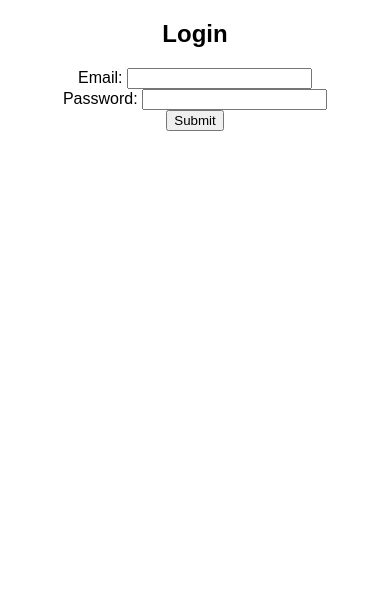
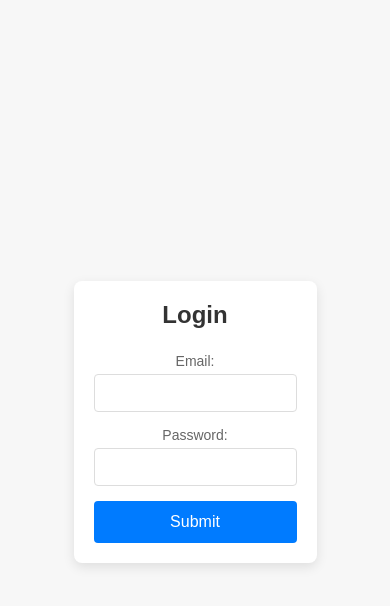
Before and after one commit to Warren-xh/Booking, a React (Create React App) app: page /logon in a window 390 px wide. Shown: the top 606 px of the page. Built offline with nearby package versions, Linux system fonts and the light colour scheme.

Commit message:
简单的css页面样式

```diff
--- /dev/null
+++ b/src/pages/Logon/Logon.css
@@ -0,0 +1,145 @@
+/* Reset some basic styles */
+* {
+  margin: 0;
+  padding: 0;
+  box-sizing: border-box;
+}
+
+/* Body styling */
+body {
+  font-family: "Arial", sans-serif;
+  background-color: #f7f7f7;
+  display: flex;
+  justify-content: center;
+  align-items: center;
+  height: 100vh;
+  margin: 0;
+}
+
+/* Main container for the login form */
+.login-container {
+  background-color: #fff;
+  border-radius: 8px;
+  padding: 40px;
+  box-shadow: 0 4px 12px rgba(0, 0, 0, 0.1);
+  width: 100%;
+  max-width: 380px;
+  text-align: center;
+  display: flex;
+  flex-direction: column;
+  align-items: center;
+  justify-content: center;
+}
+
+/* Header */
+h2 {
+  font-size: 28px;
+  color: #333;
+  margin-bottom: 24px;
+}
+
+/* Form fields styling */
+.login-form {
+  display: flex;
+  flex-direction: column;
+  gap: 15px;
+  width: 100%;
+}
+
+/* Form group styling */
+.form-group {
+  display: flex;
+  flex-direction: column;
+  align-items: flex-start;
+  width: 100%;
+}
+
+/* Label styling */
+label {
+  font-size: 14px;
+  color: #666;
+  margin-bottom: 5px;
+  width: 100%;
+}
+
+/* Input field styles */
+input[type="email"],
+input[type="password"] {
+  width: 100%;
+  padding: 12px;
+  border: 1px solid #ddd;
+  border-radius: 4px;
+  font-size: 16px;
+  color: #333;
+  transition: border-color 0.3s ease-in-out;
+}
+
+input[type="email"]:focus,
+input[type="password"]:focus {
+  border-color: #007bff;
+  outline: none;
+}
+
+/* Submit button styles */
+button {
+  width: 100%;
+  padding: 14px;
+  background-color: #007bff;
+  color: #fff;
+  border: none;
+  border-radius: 4px;
+  font-size: 16px;
+  cursor: pointer;
+  transition: background-color 0.3s;
+}
+
+button:hover {
+  background-color: #0056b3;
+}
+
+/* Error message styling */
+.error-message {
+  color: #f44336; /* Red color for error messages */
+  font-size: 14px;
+  margin-top: 10px;
+  text-align: left;
+}
+
+/* Success message styling */
+.success-message {
+  color: green;
+  font-size: 14px;
+  margin-top: 10px;
+  text-align: left;
+}
+
+/* Link to signup page */
+p a {
+  color: #007bff;
+  text-decoration: none;
+}
+
+p a:hover {
+  text-decoration: underline;
+}
+
+/* Mobile responsiveness */
+@media (max-width: 600px) {
+  .login-container {
+    padding: 20px;
+  }
+
+  h2 {
+    font-size: 24px;
+  }
+
+  button {
+    padding: 12px;
+  }
+
+  input[type="email"],
+  input[type="password"] {
+    padding: 10px;
+    font-size: 14px;
+  }
+}
--- a/src/pages/Logon/Logon.js
+++ b/src/pages/Logon/Logon.js
@@ -2,6 +2,7 @@ import React, { useState } from "react";
 import { auth } from "../../firebase.js";
 import { useHistory } from "react-router-dom";
 import { signInWithEmailAndPassword } from "firebase/auth";
+import "./Logon.css"; // 引入 Logon.css
 
 function Logon() {
   const [email, setEmail] = useState("");
@@ -16,6 +17,8 @@ function Logon() {
       await signInWithEmailAndPassword(auth, email, password);
       // 登录成功后的处理逻辑，例如跳转到主页
       setSuccessMessage("Success! Welcome");
+      // 可选：跳转到主页
+      // history.push('/home');
     } catch (err) {
       setError(err.message);
       console.error("Fail login:", err.message);
@@ -23,10 +26,10 @@ function Logon() {
   };
 
   return (
-    <div>
+    <div className="login-container">
       <h2>Login</h2>
-      <form onSubmit={handleLogin}>
-        <div>
+      <form onSubmit={handleLogin} className="login-form">
+        <div className="form-group">
           <label>Email: </label>
           <input
             type="email"
@@ -35,7 +38,7 @@ function Logon() {
             required
           />
         </div>
-        <div>
+        <div className="form-group">
           <label>Password: </label>
           <input
             type="password"
@@ -45,8 +48,8 @@ function Logon() {
           />
         </div>
         <button type="submit">Submit</button>
-        {error && <p>{error}</p>}
-        {successMessage && <p style={{ color: "green" }}>{successMessage}</p>}
+        {error && <p className="error-message">{error}</p>}
+        {successMessage && <p className="success-message">{successMessage}</p>}
       </form>
     </div>
   );
--- /dev/null
+++ b/src/pages/Signup/Signup.css
@@ -0,0 +1,117 @@
+/* Signup.css */
+body {
+  font-family: "Arial", sans-serif;
+  background-color: #f4f7fa;
+  margin: 0;
+  padding: 0;
+  display: flex;
+  justify-content: center;
+  align-items: center;
+  height: 100vh;
+}
+
+h2 {
+  text-align: center;
+  color: #333;
+  margin-bottom: 20px;
+  font-size: 24px;
+}
+
+div {
+  background-color: #ffffff;
+  box-shadow: 0 4px 8px rgba(0, 0, 0, 0.1);
+  border-radius: 8px;
+  padding: 40px;
+  max-width: 400px;
+  width: 100%;
+}
+
+form {
+  display: flex;
+  flex-direction: column;
+}
+
+label {
+  font-size: 14px;
+  margin-bottom: 8px;
+  color: #555;
+}
+
+input {
+  padding: 10px;
+  font-size: 16px;
+  margin-bottom: 15px;
+  border: 1px solid #ccc;
+  border-radius: 4px;
+  transition: border-color 0.3s ease;
+}
+
+input:focus {
+  border-color: #007bff;
+  outline: none;
+}
+
+button {
+  padding: 12px;
+  background-color: #007bff;
+  color: white;
+  font-size: 16px;
+  border: none;
+  border-radius: 4px;
+  cursor: pointer;
+  transition: background-color 0.3s ease;
+}
+
+button:hover {
+  background-color: #0056b3;
+}
+
+button:active {
+  background-color: #003f7f;
+}
+
+button:disabled {
+  background-color: #cccccc;
+  cursor: not-allowed;
+}
+
+p {
+  text-align: center;
+  font-size: 14px;
+}
+
+p.error {
+  color: red;
+}
+
+p.success {
+  color: green;
+  font-weight: bold;
+}
+
+p a {
+  color: #007bff;
+  text-decoration: none;
+  font-weight: bold;
+}
+
+p a:hover {
+  text-decoration: underline;
+}
+
+/* Responsive design */
+@media (max-width: 480px) {
+  div {
+    padding: 20px;
+    width: 90%;
+  }
+
+  h2 {
+    font-size: 20px;
+  }
+
+  input,
+  button {
+    font-size: 14px;
+  }
+}
```
